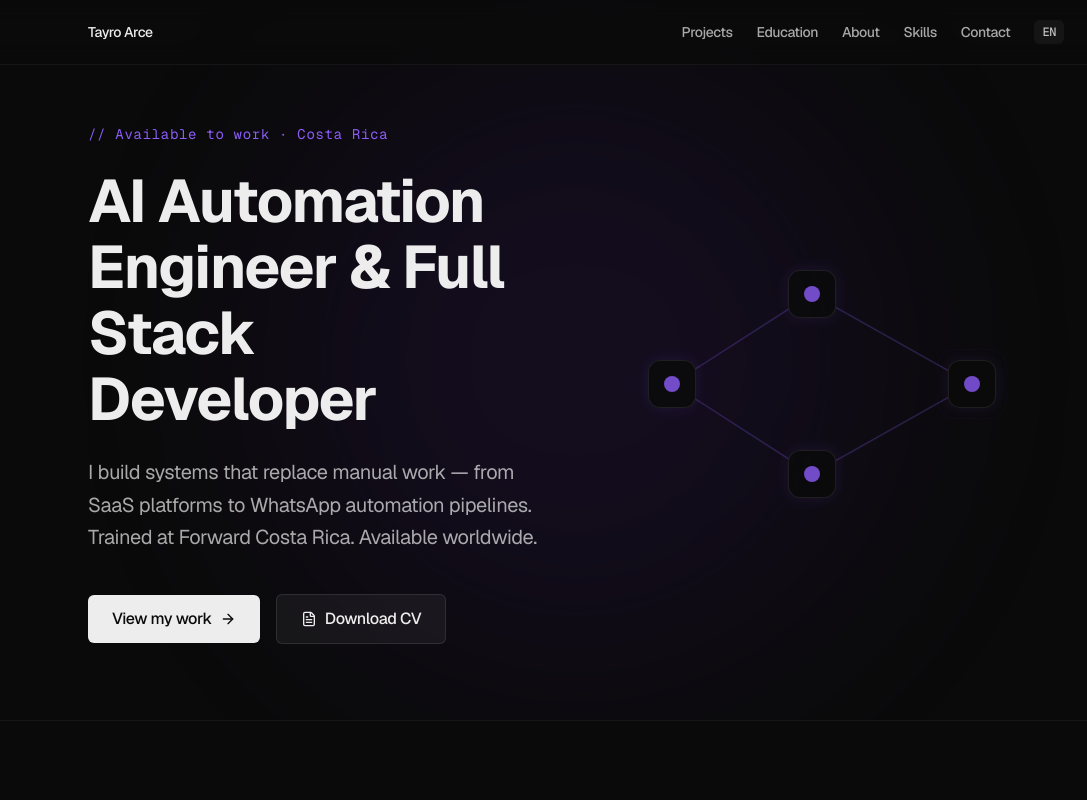
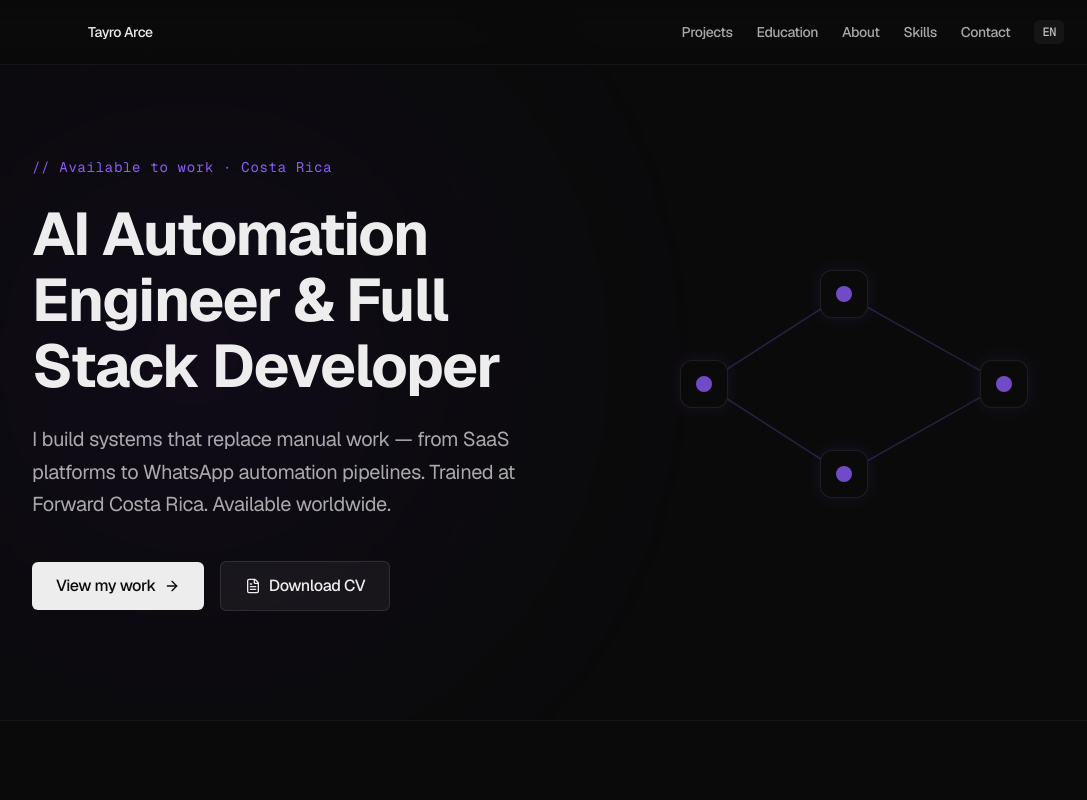
Before and after one commit to tayroarce-lab/TayroArce, a Next.js app: page / in a window 1280 px wide. Shown: the top 800 px of the page, without its empty margins (64-1151 px from the left). Built offline with nearby package versions, Linux system fonts and the light colour scheme.

Commit message:
feat: left-align hero layout for better visual hierarchy

```diff
--- a/src/components/Hero.tsx
+++ b/src/components/Hero.tsx
@@ -11,9 +11,9 @@ export function Hero() {
   return (
     <section className="relative min-h-[90vh] flex items-center pt-24 pb-12 overflow-hidden">
       {/* Subtle background glow */}
-      <div className="absolute top-1/2 left-1/2 -translate-x-1/2 -translate-y-1/2 w-[600px] h-[600px] bg-accent/20 rounded-full blur-[120px] pointer-events-none opacity-50" />
+      <div className="absolute top-1/2 left-[20%] -translate-x-1/2 -translate-y-1/2 w-[500px] h-[500px] bg-accent/15 rounded-full blur-[140px] pointer-events-none opacity-60" />
 
-      <div className="max-w-5xl mx-auto px-6 w-full grid lg:grid-cols-2 gap-12 items-center relative z-10">
+      <div className="w-full max-w-7xl px-8 md:px-16 lg:px-24 grid lg:grid-cols-2 gap-16 items-center relative z-10">
         <div className="flex flex-col items-start gap-6">
           <motion.div
             initial={{ opacity: 0, y: 10 }}
```
